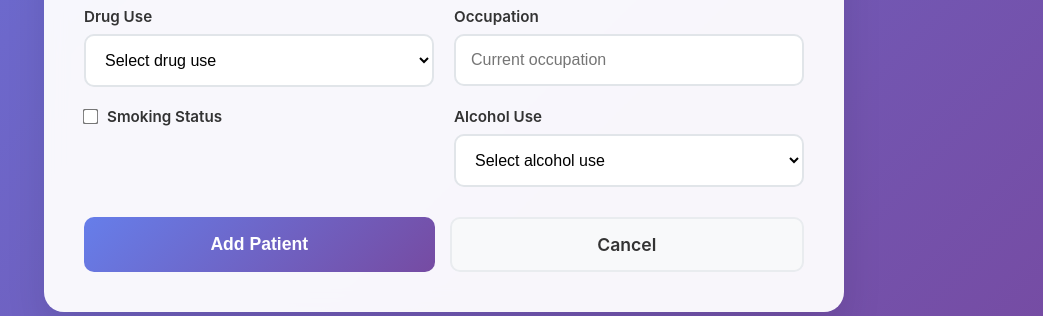
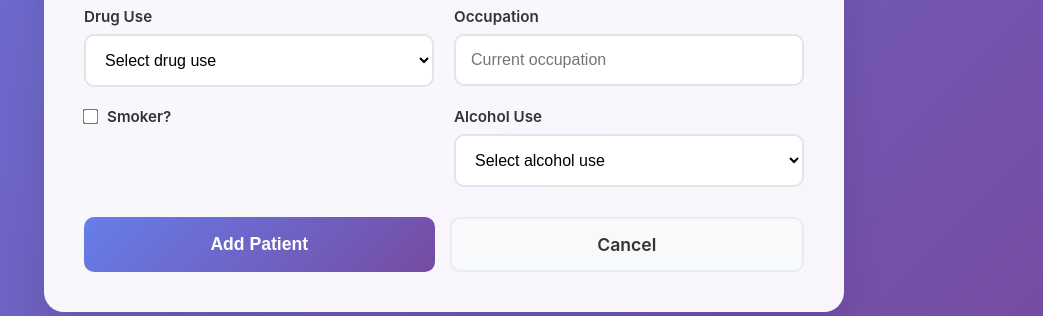
Before and after one commit to Mhd-Bashi/EHR, a Flask app: page /add_patient in a window 1280 px wide. Shown: the part 798-1114 px from the top of the page, without its empty margins (196-1239 px from the left). Run offline with Flask 3, Linux system fonts and the light colour scheme; the visitor is signed in with stand-in values (Sample User, id 1).

Commit message:
feat: Remove unused smoking units field and update smoking status label in patient forms

```diff
--- a/app.py
+++ b/app.py
@@ -432,9 +432,6 @@ def add_patient():
             smoking_status = (
                 "yes" if request.form.get("smoking_status") == "1" else "no"
             )
-            smoking_units = request.form.get(
-                "smoking_units", ""
-            ).strip()  # Store for future use
             alcohol_use = request.form.get("alcohol_use", "").strip()
             drug_use = request.form.get("drug_use", "").strip()
             occupation = request.form.get("occupation", "").strip()
--- a/models.py
+++ b/models.py
@@ -222,8 +222,7 @@ class SocialHistory(db.Model):
     )
     smoking_status = db.Column(
         db.String(50)
-    )  # Keep as string for now to match existing database
-    # smoking_units = db.Column(db.String(50))  # Commented out until database migration is complete
+    )
     alcohol_use = db.Column(db.String(50))
     drug_use = db.Column(db.String(50))
     occupation = db.Column(db.String(100))
--- a/templates/add_patient.html
+++ b/templates/add_patient.html
@@ -274,11 +274,7 @@
                             <input type="checkbox" id="smoking_status" name="smoking_status" value="1"
                                    {{ 'checked' if request.form.get('smoking_status') else '' }}
                                    style="margin-right: 10px; transform: scale(1.2);">
-                            <label for="smoking_status" style="margin-bottom: 0; cursor: pointer;">Smoking Status</label>
-                        </div>
-                        <!-- Smoking units field temporarily hidden until database migration -->
-                        <div id="smoking_details" style="margin-top: 10px; display: none;">
-                            <small style="color: #666; font-style: italic;">Additional smoking details will be available after database update.</small>
+                            <label for="smoking_status" style="margin-bottom: 0; cursor: pointer;">Smoker?</label>
                         </div>
                     </div>
 
--- a/templates/edit_patient.html
+++ b/templates/edit_patient.html
@@ -90,10 +90,6 @@
                                {% if patient.social_history and (patient.social_history.smoking_status == 'yes' or patient.social_history.smoking_status == '1' or patient.social_history.smoking_status == 'true') %}checked{% endif %}
                                style="margin-right: 10px; transform: scale(1.2);">
                         <label for="smoking_status" style="margin-bottom: 0; cursor: pointer;">Smoking Status</label>
-                    </div>
-                    <!-- Smoking units field temporarily hidden until database migration -->
-                    <div id="smoking_details" style="margin-top: 10px; display: none;">
-                        <small style="color: #666; font-style: italic;">Additional smoking details will be available after database update.</small>
                     </div>
                 </div>
 
```
Also changed, not shown: templates/dashboard.html (+7 -0 lines).
